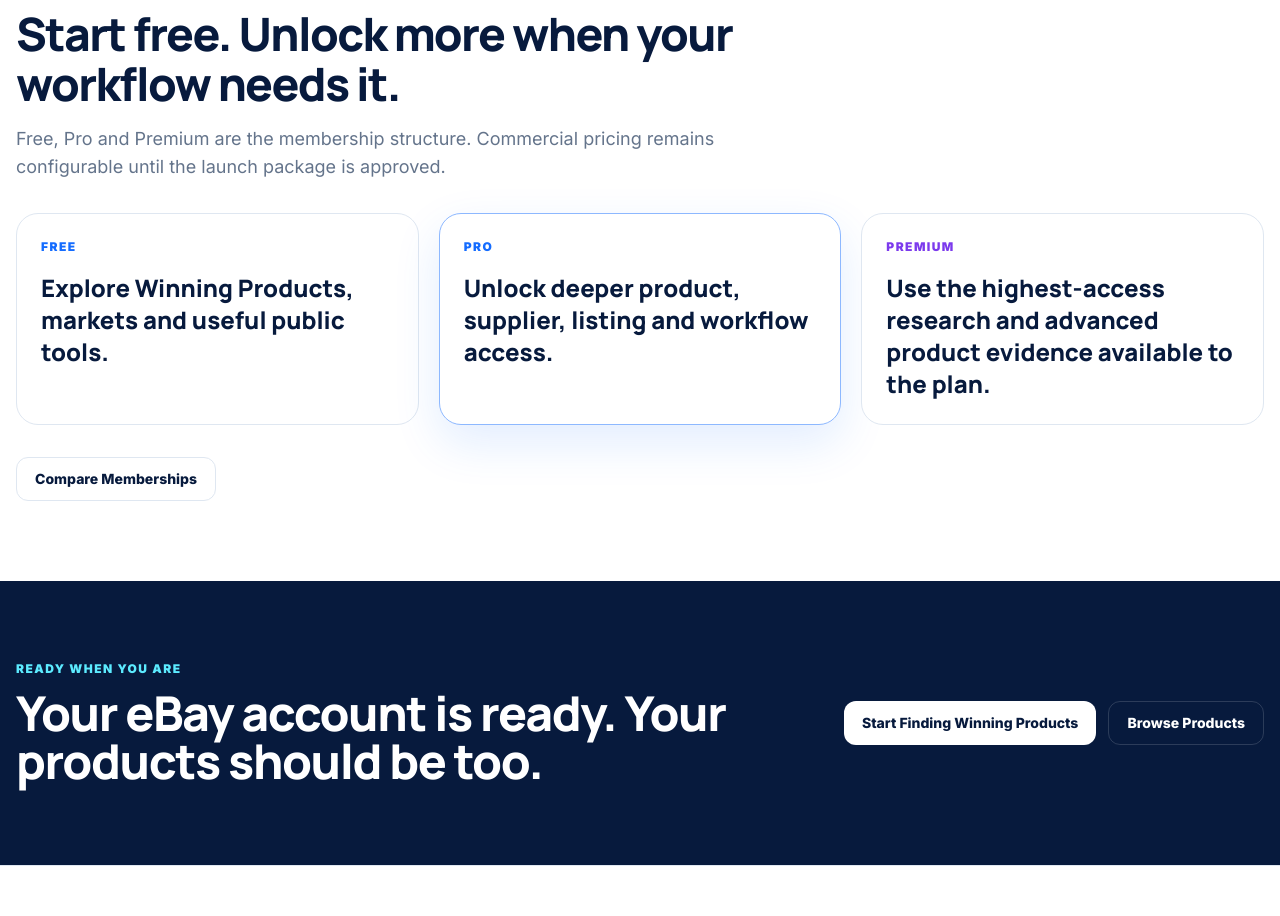
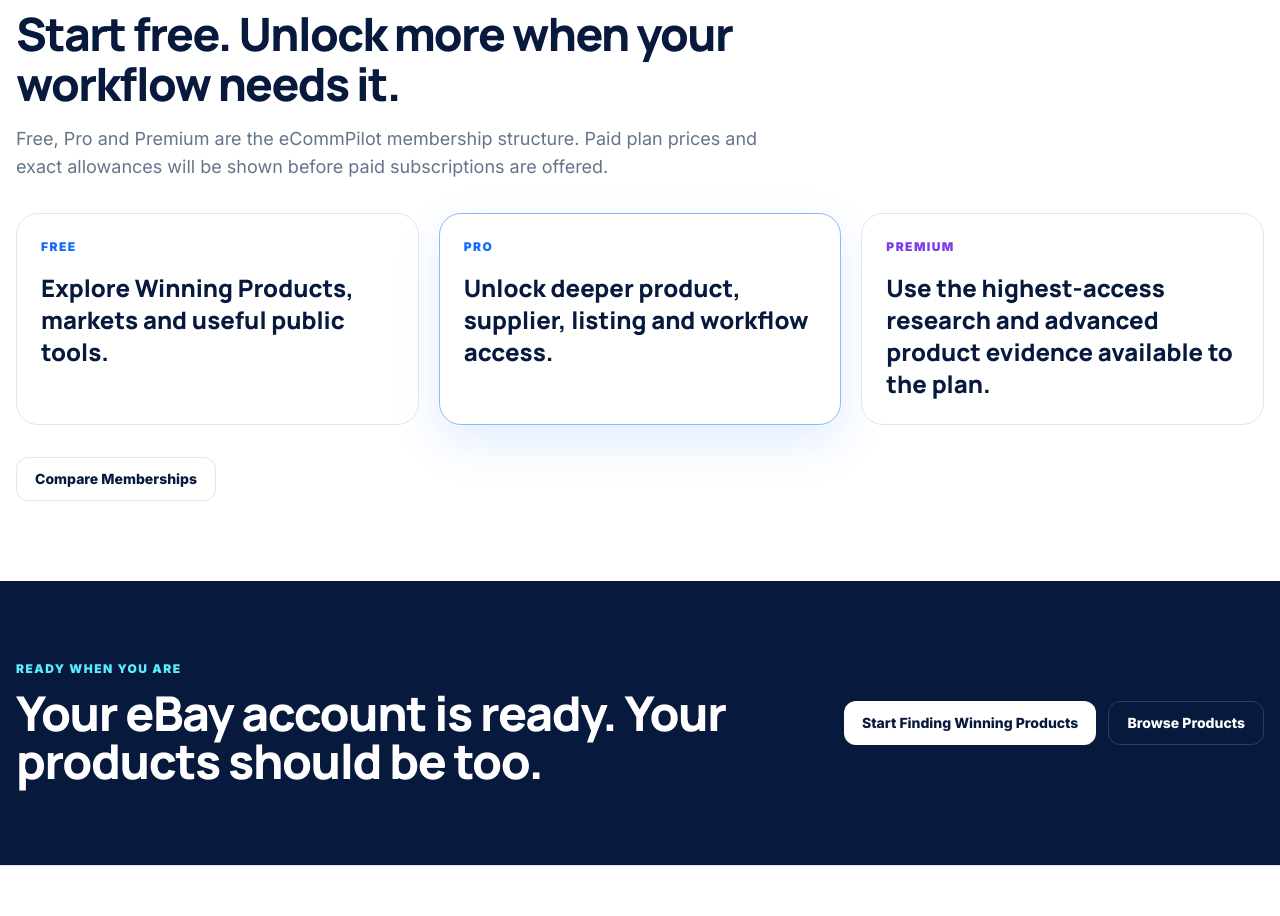
Before and after one commit to ponzey717/ecommpilot-main, a Next.js app: page / in a window 1280 px wide. Shown: the part 5660-6576 px from the top of the page. Built offline with nearby package versions, Linux system fonts and the light colour scheme.

Commit message:
copy: remove internal build terminology from public UI

```diff
--- a/src/app/page.tsx
+++ b/src/app/page.tsx
@@ -257,7 +257,7 @@ export default function Home() {
           <SectionHeading
             eyebrow="Membership"
             title="Start free. Unlock more when your workflow needs it."
-            description="Free, Pro and Premium are the membership structure. Commercial pricing remains configurable until the launch package is approved."
+            description="Free, Pro and Premium are the eCommPilot membership structure. Paid plan prices and exact allowances will be shown before paid subscriptions are offered."
           />
           <div className="mt-8 grid gap-5 md:grid-cols-3">
             {plans.map(([name, text], index) => (
```
